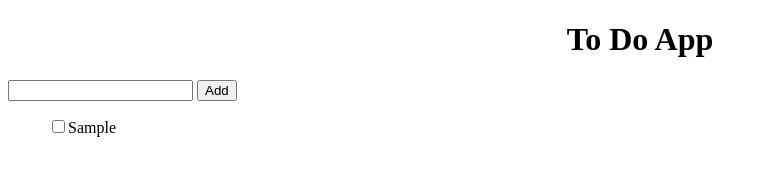
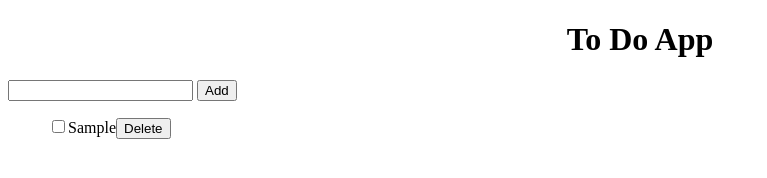
Before and after one commit to alirabeea/to-do-app-vuejs, a plain HTML site: page index.html in a window 1280 px wide. Both pictures are taken after typing "Sample" into the empty fields and a click on the button "Add". Shown: the whole page, without its empty margins (0-767 px from the left). Drawn offline with Linux system fonts and the light colour scheme.

Commit message:
implemented remove task functionality

```diff
--- a/index.html
+++ b/index.html
@@ -10,11 +10,11 @@
     <body>
         <div id="vueApp">
             <h1 class="title" v-text="title"></h1>
+
             <input v-model="newItem" v-on:keyup.enter="addItem"/>
             <span><button @click.prevent="addItem">Add</button></span>
-
             <ul v-for="list in lists" vbind:key="list.id" style="list-style-type:none;">
-                <li><input type="checkbox">{{list.item}}</li>
+                <li><input type="checkbox">{{list.item}}<button @click.prevent="removeItem(list.id)">Delete</button></li>
             </ul>
 
         </div>
--- a/js/main.js
+++ b/js/main.js
@@ -15,9 +15,11 @@ let app = new Vue({
             }
         },
 
-        // removeItem:function(){
-
-        // }
+        removeItem:function(itemID){
+            this.lists = this.lists.filter(o => {
+                return o.id !== itemID;
+            })
+        }
     },
     mounted() {
 
```
